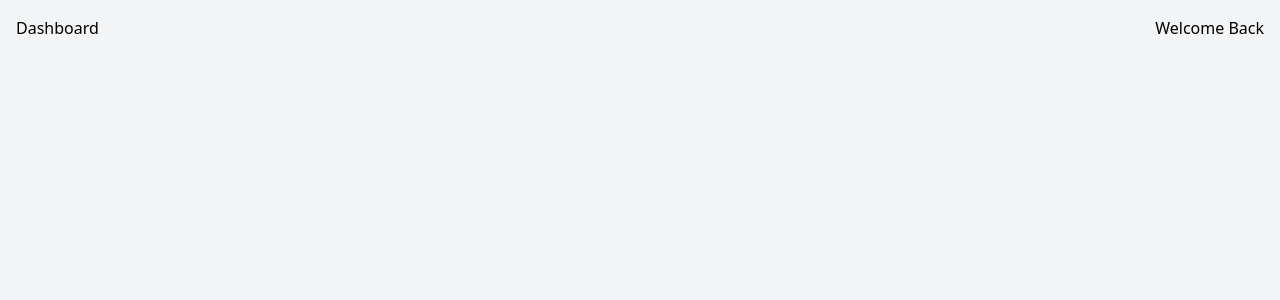
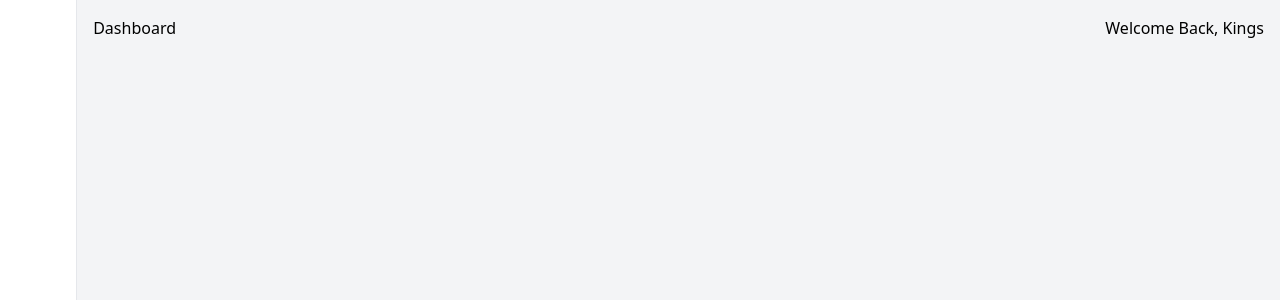
Before and after one commit to Asifor/next-dashboard-chart-tailwind, a Next.js app: page / in a window 1280 px wide. Shown: the top 300 px of the page. Built offline with nearby package versions, Linux system fonts and the light colour scheme.

Commit message:
update sidebar

```diff
--- a/components/Header.jsx
+++ b/components/Header.jsx
@@ -4,7 +4,7 @@ const Header = () => {
   return (
     <div className='flex justify-between px-4 pt-4'>
         <h2>Dashboard</h2>
-        <h2>Welcome Back</h2>
+        <h2>Welcome Back, Kings</h2>
     </div>
   )
 }
--- a/components/Sidebar.jsx
+++ b/components/Sidebar.jsx
@@ -0,0 +1,14 @@
+import React from 'react'
+
+const Sidebar = ({children}) => {
+  return (
+    <div className='flex'>
+        <div className='flex w-20 h-screen p-4 bg-white border-r-[1px] flex flex-col justify-between'>
+
+        </div>
+        <main className='w-full'>{children}</main>
+    </div>
+  )
+}
+
+export default Sidebar
--- a/pages/_app.js
+++ b/pages/_app.js
@@ -1,5 +1,10 @@
-import '@/styles/globals.css'
+import '@/styles/globals.css';
+import Sidebar from '@/components/Sidebar';
 
 export default function App({ Component, pageProps }) {
-  return <Component {...pageProps} />
+  return (
+    <Sidebar>
+      <Component {...pageProps} />
+    </Sidebar>
+  )
 }
```
